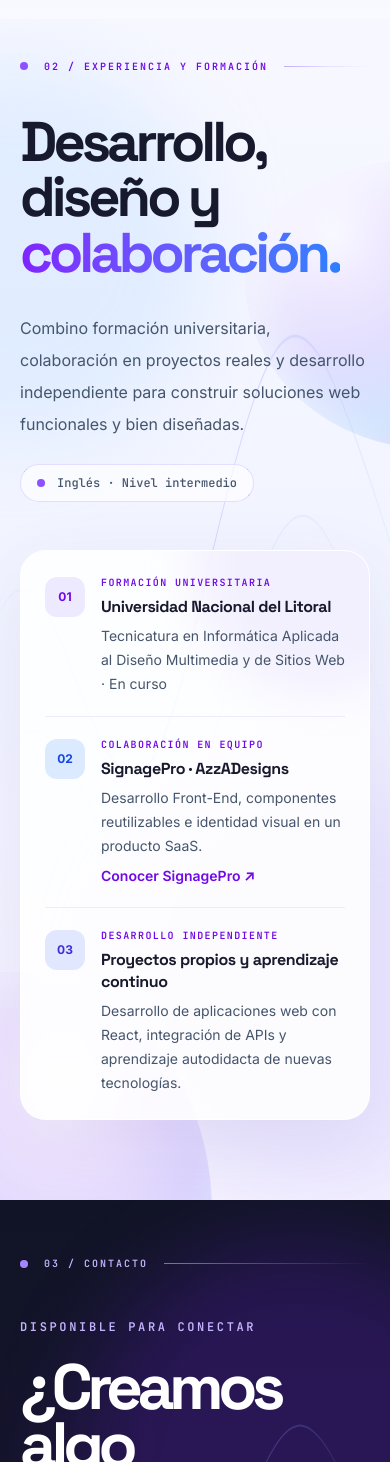
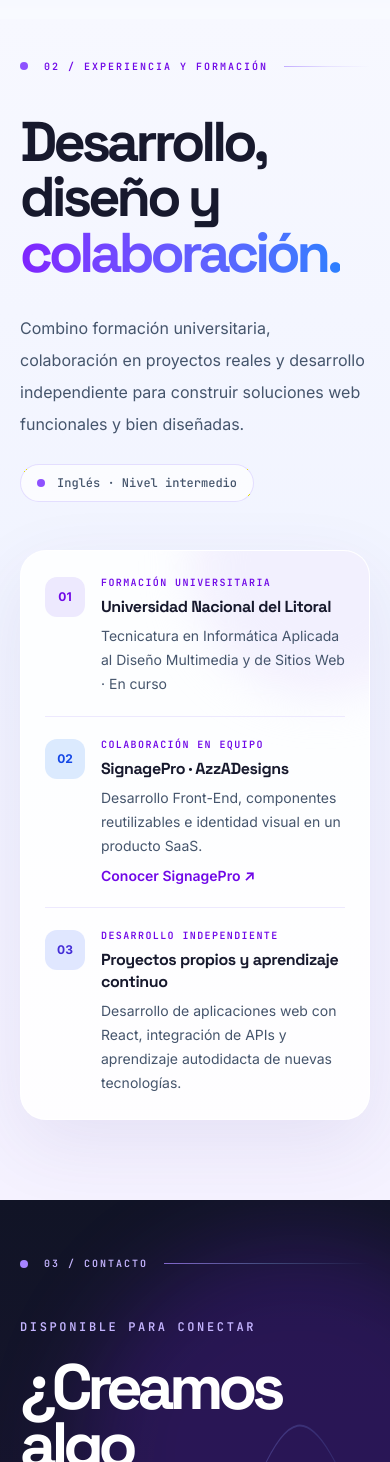
Before and after one commit to IanPallero03/portfolio, a Next.js app: page / in a window 390 px wide. Shown: the part 5006-6468 px from the top of the page. Built offline with nearby package versions, Linux system fonts and the light colour scheme.

Commit message:
Update ExperienceJourney.tsx

```diff
--- a/components/experience/ExperienceJourney.tsx
+++ b/components/experience/ExperienceJourney.tsx
@@ -40,9 +40,8 @@ export default function ExperienceJourney() {
       const reducedMotion = window.matchMedia("(prefers-reduced-motion: reduce)").matches;
       const isMobile = window.matchMedia("(max-width: 767px)").matches;
 
-      // En celulares, el contenido permanece visible y sin animaciones GSAP.
-      // En escritorio se conservan todas las animaciones originales.
-      if (reducedMotion || isMobile) return;
+      // Entradas GSAP en escritorio y celular; respetar movimiento reducido.
+      if (reducedMotion) return;
 
       gsap.fromTo(
         ".experience-heading",
@@ -58,7 +57,7 @@ export default function ExperienceJourney() {
       gsap.fromTo(
         ".experience-title-slide",
         {
-          x: -140,
+          x: isMobile ? -45 : -140,
           autoAlpha: 0,
         },
         {
@@ -113,6 +112,8 @@ export default function ExperienceJourney() {
           scrollTrigger: { trigger: ".experience-card", start: "top 88%", once: true },
         },
       );
+      // Movimientos continuos del fondo: exclusivamente escritorio.
+      if (!isMobile) {
         gsap.to(".experience-wave-one", { x: 30, y: -10, duration: 12, repeat: -1, yoyo: true, ease: "sine.inOut" });
         gsap.to(".experience-wave-two", { x: -24, y: 12, duration: 15, repeat: -1, yoyo: true, ease: "sine.inOut" });
         gsap.to(".experience-shape", {
@@ -124,6 +125,7 @@ export default function ExperienceJourney() {
           yoyo: true,
           ease: "sine.inOut",
         });
+      }
     },
     { scope: sectionRef },
   );
@@ -137,9 +139,9 @@ export default function ExperienceJourney() {
     >
       {/* Fondo suave para mantener continuidad visual con el Hero. */}
       <div aria-hidden="true" className="pointer-events-none absolute inset-0 overflow-hidden">
-        <div className="absolute -left-44 top-10 h-96 w-96 rounded-full bg-blue-200/35 blur-[40px] md:blur-[105px]" />
-        <div className="absolute -right-40 bottom-0 h-[420px] w-[420px] rounded-full bg-violet-200/40 blur-[45px] md:blur-[115px]" />
-        <svg className="absolute inset-0 h-full w-full opacity-75" viewBox="0 0 1440 800" preserveAspectRatio="none" fill="none" xmlns="http://www.w3.org/2000/svg">
+        <div className="hidden md:block absolute -left-44 top-10 h-96 w-96 rounded-full bg-blue-200/35 blur-[40px] md:blur-[105px]" />
+        <div className="hidden md:block absolute -right-40 bottom-0 h-[420px] w-[420px] rounded-full bg-violet-200/40 blur-[45px] md:blur-[115px]" />
+        <svg className="hidden md:block absolute inset-0 h-full w-full opacity-75" viewBox="0 0 1440 800" preserveAspectRatio="none" fill="none" xmlns="http://www.w3.org/2000/svg">
           <defs>
             <linearGradient id="experience-wave-gradient" x1="0" y1="0" x2="1440" y2="0" gradientUnits="userSpaceOnUse">
               <stop stopColor="#93C5FD" stopOpacity="0.05" />
@@ -151,7 +153,7 @@ export default function ExperienceJourney() {
           <path className="experience-wave-two" d="M-110 570 C 240 300, 430 760, 760 510 S 1190 280, 1540 570" stroke="url(#experience-wave-gradient)" strokeWidth="1.5" opacity="0.45" />
         </svg>
         <div
-          className="experience-shape absolute -left-52 bottom-[-12rem] h-[420px] w-[420px] opacity-45 sm:h-[560px] sm:w-[560px]"
+          className="experience-shape hidden md:block absolute -left-52 bottom-[-12rem] h-[420px] w-[420px] opacity-45 sm:h-[560px] sm:w-[560px]"
           style={{
             borderRadius: "53% 47% 59% 41% / 50% 57% 43% 50%",
             background: "radial-gradient(ellipse at 65% 25%, #fff 0%, #e9d5ff 17%, #c4b5fd 39%, #93c5fd 68%, #a78bfa 90%)",
@@ -159,7 +161,7 @@ export default function ExperienceJourney() {
           }}
         />
         <div
-          className="experience-shape absolute -right-36 top-[12%] h-72 w-72 opacity-35 sm:h-80 sm:w-80"
+          className="experience-shape hidden md:block absolute -right-36 top-[12%] h-72 w-72 opacity-35 sm:h-80 sm:w-80"
           style={{
             borderRadius: "58% 42% 35% 65% / 42% 58% 42% 58%",
             background:
```
Lines whose indentation alone changed are shown as unchanged.
